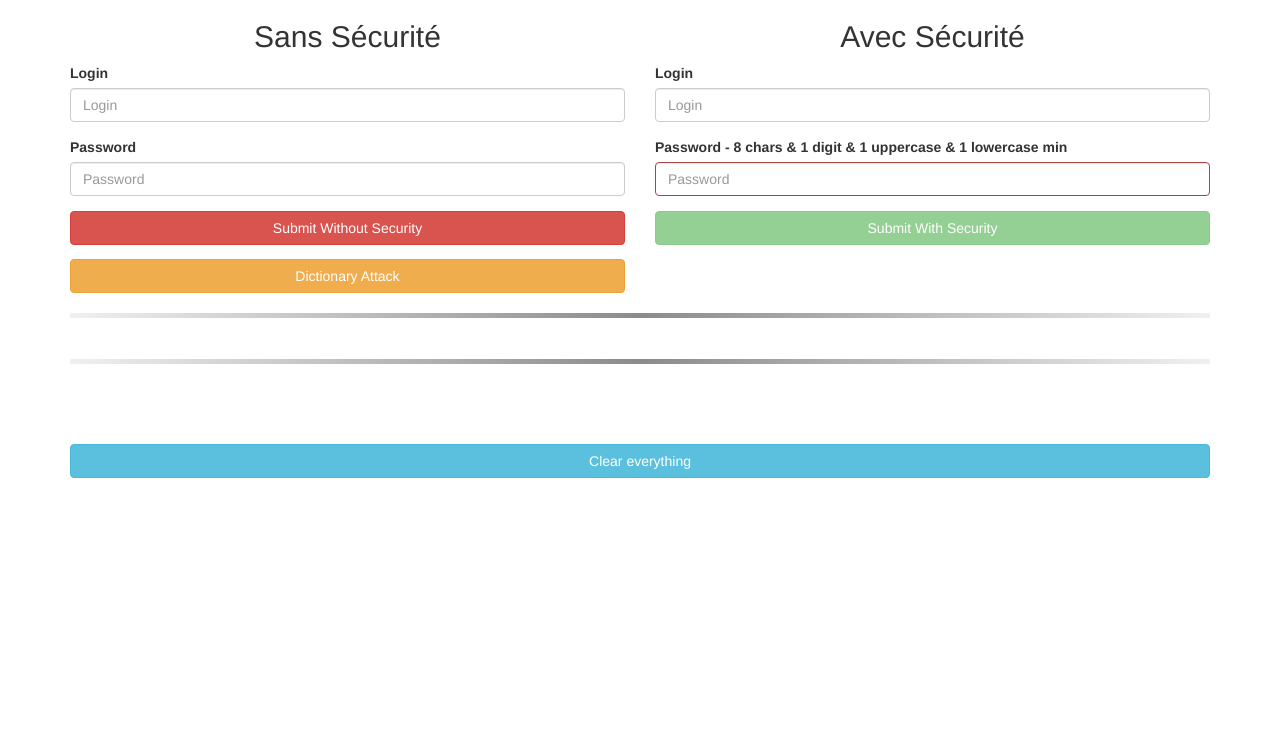
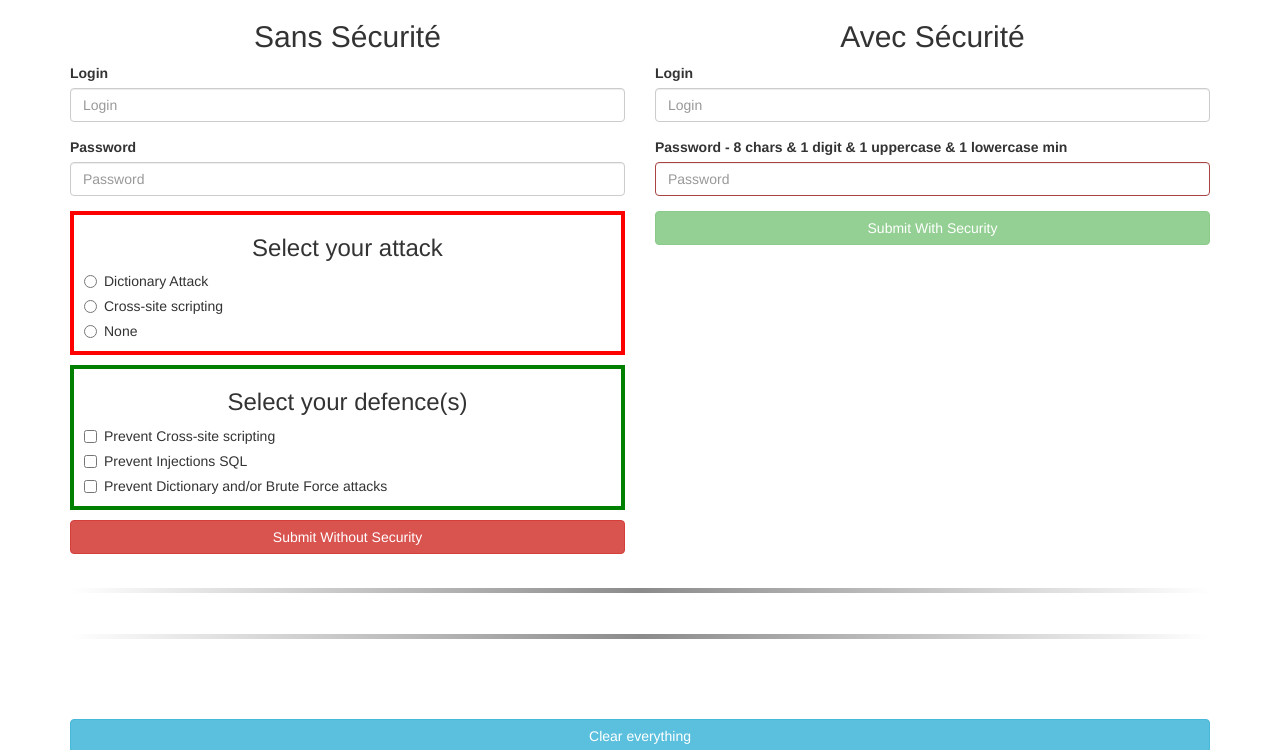
Before and after one commit to MickaelBRENOIT/SecurityTesting, a PHP site: page /securitytesting/ in a window 1280 px wide. Shown: the top 750 px of the page. Run offline with PHP 8.4, Linux system fonts and the light colour scheme.

Commit message:
Radio buttons and checkboxes added
Only HTML/CSS. There is no implementations for the moment.

```diff
--- a/index.php
+++ b/index.php
@@ -47,10 +47,39 @@
 	                      <label for="labelPassword">Password</label>
 	                      <input type="password" class="form-control" id="passwordWithoutSecurity" placeholder="Password">
 	                    </div>
+
+	                    <div id="radio-group" style="border: 4px solid red; padding: 0 10px 0 10px; margin: 10px 0 10px 0;">
+	                    	<h3 style="text-align:center;">Select your attack</h3>
+	                    	<div class="radio">
+							    <label><input type="radio" name="optradio">Dictionary Attack</label>
+							</div>
+							<div class="radio">
+							    <label><input type="radio" name="optradio">Cross-site scripting</label>
+							</div>
+							<div class="radio">
+							    <label><input type="radio" name="optradio">None</label>
+							</div>
+	                    </div>
+
+	                    <div id="checkbox-group" style="border: 4px solid green; padding: 0 10px 0 10px; margin: 10px 0 10px 0;">
+	                    	<h3 style="text-align:center;">Select your defence(s)</h3>
+
+							<div class="checkbox">
+						  		<label><input type="checkbox" value="">Prevent Cross-site scripting</label>
+							</div>
+							<div class="checkbox">
+						  		<label><input type="checkbox" value="">Prevent Injections SQL</label>
+							</div>
+							<div class="checkbox">
+						  		<label><input type="checkbox" value="">Prevent Dictionary and/or Brute Force attacks</label>
+							</div>
+	                    </div>
+
+
                           <button type="submit" id="submitWithoutSecurity" class="btn btn-block btn-danger">Submit Without Security</button>
                     </form>
 
-                    <button type="button" id="submitDictionaryAttack" class="btn btn-block btn-warning">Dictionary Attack</button>
+                    <!--<button type="button" id="submitDictionaryAttack" class="btn btn-block btn-warning">Dictionary Attack</button>-->
 
                 </div>
 
@@ -76,10 +105,10 @@
 
             <hr style="border: 0;
 					  height: 5px;
-					  background-image: -webkit-linear-gradient(left, #f0f0f0, #8c8b8b, #f0f0f0);
-					  background-image: -moz-linear-gradient(left, #f0f0f0, #8c8b8b, #f0f0f0);
-					  background-image: -ms-linear-gradient(left, #f0f0f0, #8c8b8b, #f0f0f0);
-					  background-image: -o-linear-gradient(left, #f0f0f0, #8c8b8b, #f0f0f0);">
+					  background-image: -webkit-linear-gradient(left, #ffffff, #8c8b8b, #ffffff);
+					  background-image: -moz-linear-gradient(left, #ffffff, #8c8b8b, #ffffff);
+					  background-image: -ms-linear-gradient(left, #ffffff, #8c8b8b, #ffffff);
+					  background-image: -o-linear-gradient(left, #ffffff, #8c8b8b, #ffffff);">
 
             <div class="row">
 
@@ -99,10 +128,10 @@
 
             <hr style="border: 0;
 					  height: 5px;
-					  background-image: -webkit-linear-gradient(left, #f0f0f0, #8c8b8b, #f0f0f0);
-					  background-image: -moz-linear-gradient(left, #f0f0f0, #8c8b8b, #f0f0f0);
-					  background-image: -ms-linear-gradient(left, #f0f0f0, #8c8b8b, #f0f0f0);
-					  background-image: -o-linear-gradient(left, #f0f0f0, #8c8b8b, #f0f0f0);">
+					  background-image: -webkit-linear-gradient(left, #ffffff, #8c8b8b, #ffffff);
+					  background-image: -moz-linear-gradient(left, #ffffff, #8c8b8b, #ffffff);
+					  background-image: -ms-linear-gradient(left, #ffffff, #8c8b8b, #ffffff);
+					  background-image: -o-linear-gradient(left, #ffffff, #8c8b8b, #ffffff);">
 
             <div class="row">
 
```
Lines whose indentation alone changed are shown as unchanged.
